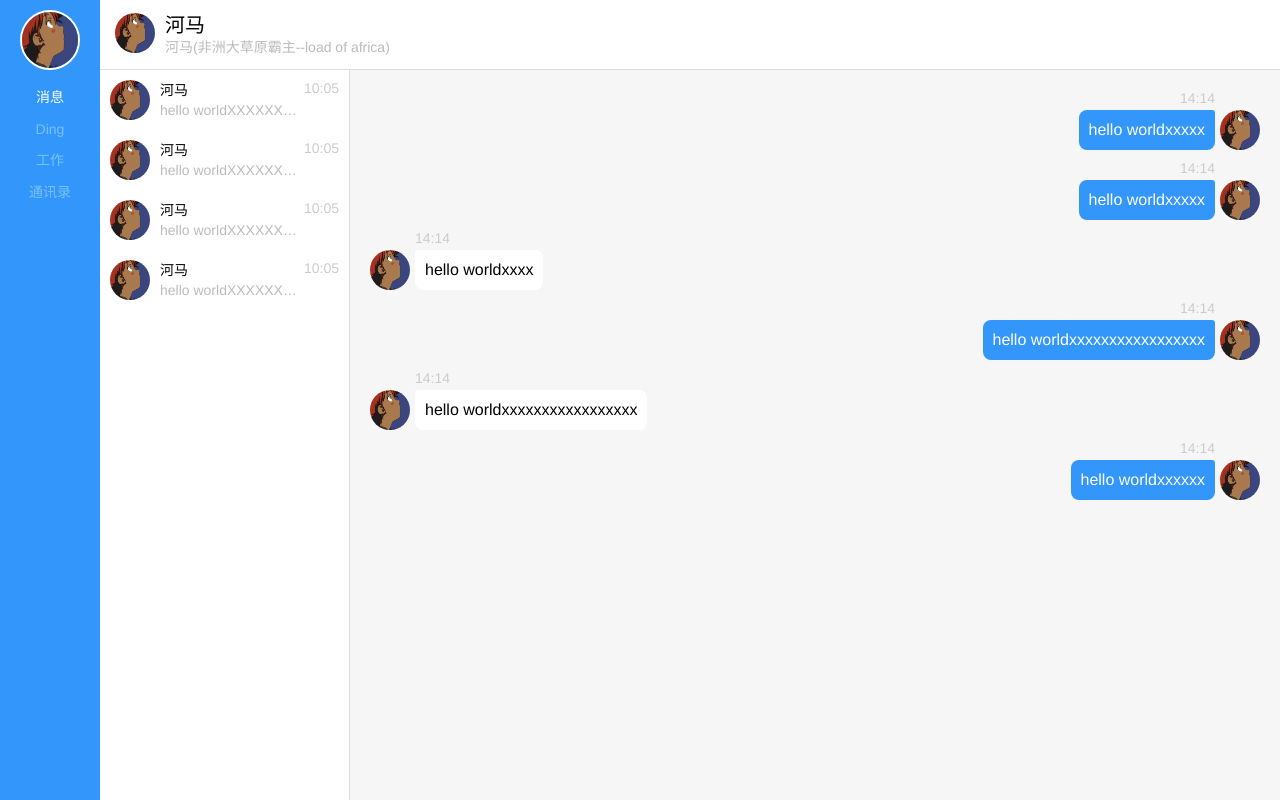
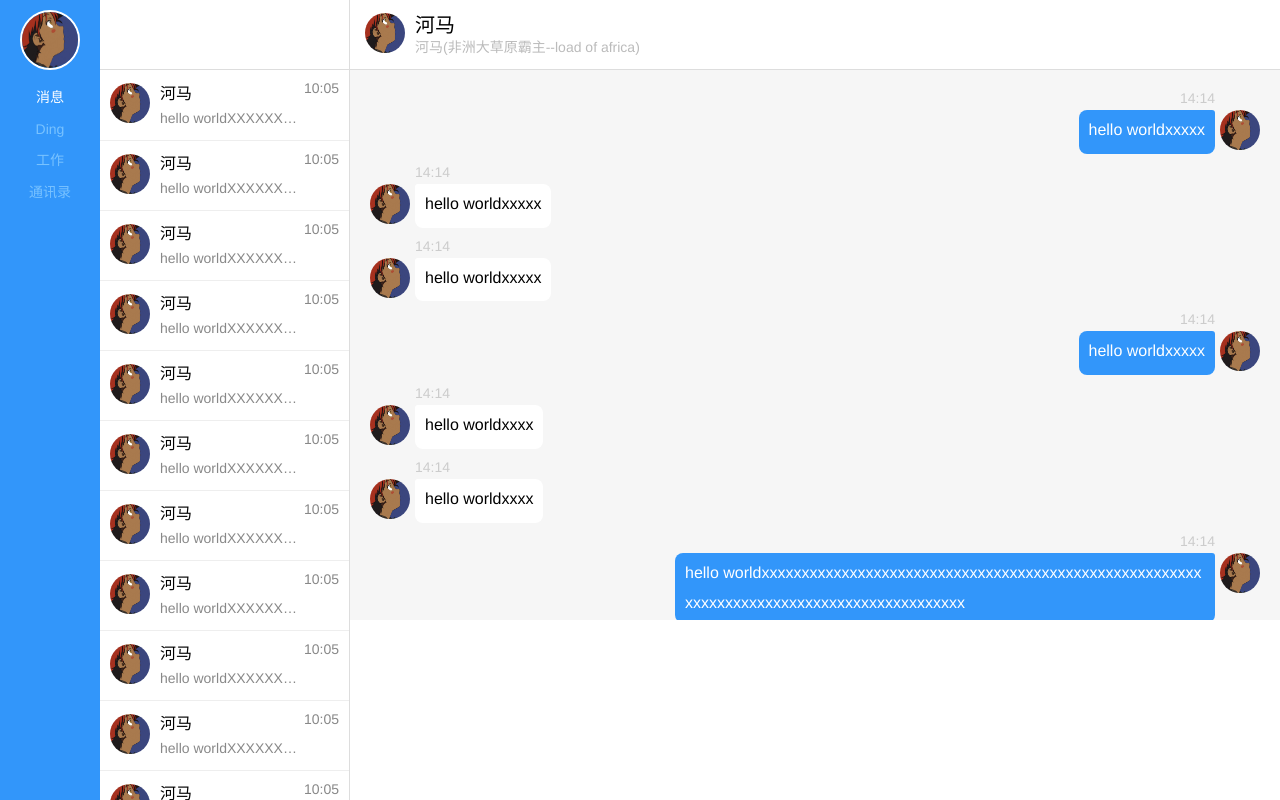
Before and after one commit to zhibushiwo/vue-dd, a Vue app: page /#/message in a window 1280 px wide. Built offline with nearby package versions, Linux system fonts and the light colour scheme; a small style sheet from the web is missing.

Commit message:
聊天改了下然后改联系人

```diff
--- a/src/components/chat-item.vue
+++ b/src/components/chat-item.vue
@@ -1,76 +1,76 @@
 <template>
-  <div class="chat-item">
+  <div class="chat-item" @click="setCurChat">
     <div class="avatar-wrap">
-          <img :src="avatarUrl">
+      <img :src="avatarUrl" />
     </div>
     <div class="content-wrap">
-          <div class="contacts">
-              {{contacts}}
+      <div class="contacts">{{contacts}}</div>
+      <div class="contactContent">{{contactContent}}</div>
     </div>
-          <div class="contactContent">
-              {{contactContent}}
-          </div>
-      </div>
-      <div class="time">
-          {{time}}
-      </div>
+    <div class="time">{{time}}</div>
   </div>
 </template>
 
 <script>
-import imgUrl from '@/assets/avatar.jpg'
+import imgUrl from "@/assets/avatar.jpg";
 export default {
-    props:{
-        avatarUrl:{
-            type:String,
-            default:imgUrl
+  props: {
+    avatarUrl: {
+      type: String,
+      default: imgUrl
     },
-        contacts:{
-            type:String,
-            default:"河马"
+    contacts: {
+      type: String,
+      default: "河马"
     },
-        contactContent:{
-            type:String,
-            default:"hello worldXXXXXXXXXXXXXXXXXXXXXXXXXXXX"
+    contactContent: {
+      type: String,
+      default: "hello worldXXXXXXXssss"
     },
-        time:{
-            type:String,
-            default:"10:05"
+    time: {
+      type: String,
+      default: "10:05"
     }
+  },
+  methods: {
+    setCurChat() {}
   }
-}
+};
 </script>
 
 <style lang="scss" scoped>
-.chat-item{
+.chat-item {
   display: flex;
   justify-content: flex-start;
   width: 100%;
-    height: 60px;
-    padding:10px;
-    .avatar-wrap{
-
-        img{
+  height: 70px;
+  padding: 10px;
+  align-items: center;
+  .avatar-wrap {
+    img {
       @include round(40px);
     }
   }
-    .content-wrap{
+  .content-wrap {
     display: flex;
     flex-direction: column;
     justify-content: space-around;
     flex: 1;
     padding-left: 10px;
+    height: 100%;
     @include text-ellipsis;
-        .contacts{
+    .contacts {
+      font-size: $font-size-lg;
       @include text-ellipsis;
     }
-        .contactContent{
-            color: #bbb;
+    .contactContent {
+      color: #888;
       @include text-ellipsis;
     }
   }
-    .time{
-        color: #ccc;
+  .time {
+    color: #888;
+    align-self: flex-start;
   }
 }
 </style>
--- a/src/components/msg-item.vue
+++ b/src/components/msg-item.vue
@@ -43,7 +43,7 @@ export default {
 
 <style lang="scss" scoped>
 .msg-item{
-    height: 40px;
+    min-height: 40px;
     display: flex;
     position: relative;
     .time{
@@ -65,6 +65,9 @@ export default {
         line-height: 30px;
         padding: 5px 10px;
         font-size: $font-size-lg;
+        max-width: 60%;
+        word-wrap:break-word;
+        word-break:break-all;
     }
     &.mine{
         flex-direction: row-reverse;
--- a/src/layout/head.vue
+++ b/src/layout/head.vue
@@ -1,7 +1,9 @@
 <template>
   <div class="head">
-
-    <ChatHead :avatar="user.avatar" :userName="user.userName" :userDetail="user.userDetail"  v-if="$route.name==='message'" />
+    <div class="left"></div>
+    <div class="right">
+      <ChatHead :avatar="user.avatar" :userName="user.userName" :userDetail="user.userDetail"  v-if="$route.name==='message'" />
+    </div>
   </div>
 </template>
 
@@ -39,6 +41,16 @@ export default {
   left: $side-bar-width;
   height: $layout-head-height;
   border-bottom: 1px solid #ddd;
-  padding: 5px 15px;
+
+  display: flex;
+  .left{
+    width: $aside-width;
+    border-right: 1px solid #ddd;
+  }
+  .right{
+    flex: 1;
+    padding: 5px 15px;
+  }
 }
+
 </style>
--- a/src/style/variables.scss
+++ b/src/style/variables.scss
@@ -5,3 +5,6 @@ $layout-head-height:70px;
 $aside-width:250px;
 $main-bg-color:#f6f6f6;
 $font-size-lg : 16px;
+$editor-height:250px;
+$border-color:#ddd;
+$border-color-light:#eee;
--- /dev/null
+++ b/src/views/contact/components/nav.vue
@@ -0,0 +1,31 @@
+<template>
+  <div class="nav">
+    <div class="icon">
+      <i class="iconfont" :class="iconType" :style="{color:iconColor}"></i>
+    </div>
+    <div class="title">{{title}}</div>
+  </div>
+</template>
+
+<script>
+export default {
+  props: ["iconType", "iconColor", "title"]
+};
+</script>
+
+<style lang="scss" scoped>
+.nav {
+    height: 70px;
+    display: flex;
+    align-items: center;
+    font-size: $font-size-lg ;
+    border-bottom: 1px solid $border-color-light;
+    padding: 0 15px;
+    .icon{
+        margin-right: 15px;
+        .iconfont{
+            font-size: 40px;
+        }
+    }
+}
+</style>
--- a/src/views/contact/index.vue
+++ b/src/views/contact/index.vue
@@ -1,15 +1,56 @@
 <template>
-  <div class="contack">
+  <div class="contact">
+      <div class="navBar">
+       <ContactNav v-for="(item,index) in navs" :key="index"  :iconType = item.iconType  :iconColor = item.iconColor :title = item.title />
 
+      </div>
+      <div class="content">
+
+      </div>
   </div>
 </template>
 
 <script>
+import ContactNav from './components/nav'
 export default {
-
+  components:{
+    ContactNav
+  },
+  data(){
+    return {
+      navs:[
+        {
+          iconType:"icon-icon_meeting_fill",
+          iconColor:"skyblue",
+          title:"我的好友",
+        },
+        {
+          iconType:"icon-icon_newapplication_",
+          iconColor:"green",
+          title:"新的好友",
+        },
+        {
+          iconType:"icon-icon_meeting_fill",
+          iconColor:"crimson",
+          title:"我的群组",
+        },
+        {
+          iconType:"icon-icon_boss_fill",
+          iconColor:"orange",
+          title:"特别关注",
+        }
+      ]
+    }
+  }
 }
 </script>
 
-<style>
-
+<style lang="scss" scoped>
+.contact{
+  display: flex;
+  .navBar{
+    width: $aside-width;
+    border-right: 1px solid #ddd;
+  }
+}
 </style>
--- a/src/views/message/components/history.vue
+++ b/src/views/message/components/history.vue
@@ -1,28 +1,29 @@
 <template>
   <div class="history">
-    <ChatItem />
-    <ChatItem />
-    <ChatItem />
-    <ChatItem />
+    <ChatItem v-for=" n in 12 " :key="n" class="chat-item" />
   </div>
 </template>
 
 <script>
-import ChatItem from '@/components/chat-item.vue'
+import ChatItem from "@/components/chat-item.vue";
 export default {
-  data(){
+  data() {
     return {
-      contactHistory:[]
-    }
+      contactHistory: []
+    };
   },
-  components:{
+  components: {
     ChatItem
   }
-}
+};
 </script>
 
 <style lang="scss" scoped>
-.history{
-    border-right: 1px solid #ddd;
+.history {
+  overflow: auto;
+  border-right: 1px solid #ddd;
+  .chat-item + .chat-item {
+    border-top: 1px solid #eee;
+  }
 }
 </style>
--- a/src/views/message/components/main.vue
+++ b/src/views/message/components/main.vue
@@ -1,59 +1,95 @@
 <template>
   <div class="chatMain">
-      <Msg v-for="(item,index) in msgData"  :key="index"  :content= item.content :time = item.time :isSend= item.isSend  class="msg-item"  />
+    <div class="msgContent">
+      <Msg
+        v-for="(item,index) in msgData"
+        :key="index"
+        :content="item.content"
+        :time="item.time"
+        :isSend="item.isSend"
+        class="msg-item"
+      />
+    </div>
+    <div class="editor"></div>
   </div>
 </template>
 
 <script>
-import Msg from '@/components/msg-item.vue'
+import Msg from "@/components/msg-item.vue";
 export default {
-  data(){
+  data() {
     return {
-      msgData:[
+      msgData: [
         {
-          content:"hello worldxxxxx",
-          time:"14:14",
-          isSend:0
+          content: "hello worldxxxxx",
+          time: "14:14",
+          isSend: 0
         },
         {
-          content:"hello worldxxxxx",
-          time:"14:14",
-          isSend:0
+          content: "hello worldxxxxx",
+          time: "14:14",
+          isSend: 1
         },
         {
-          content:"hello worldxxxx",
-          time:"14:14",
-          isSend:1
+          content: "hello worldxxxxx",
+          time: "14:14",
+          isSend: 1
         },
         {
-          content:"hello worldxxxxxxxxxxxxxxxxx",
-          time:"14:14",
-          isSend:0
+          content: "hello worldxxxxx",
+          time: "14:14",
+          isSend: 0
         },
         {
-          content:"hello worldxxxxxxxxxxxxxxxxx",
-          time:"14:14",
-          isSend:1
+          content: "hello worldxxxx",
+          time: "14:14",
+          isSend: 1
         },
         {
-          content:"hello worldxxxxxx",
-          time:"14:14",
-          isSend:0
+          content: "hello worldxxxx",
+          time: "14:14",
+          isSend: 1
+        },
+        {
+          content:
+            "hello worldxxxxxxxxxxxxxxxxxxxxxxxxxxxxxxxxxxxxxxxxxxxxxxxxxxxxxxxxxxxxxxxxxxxxxxxxxxxxxxxxxxxxxxxxxx",
+          time: "14:14",
+          isSend: 0
+        },
+        {
+          content: "hello worldxxxxxxxxxxxxxxxxx",
+          time: "14:14",
+          isSend: 1
+        },
+        {
+          content: "hello worldxxxxxx",
+          time: "14:14",
+          isSend: 0
         }
       ]
-    }
+    };
   },
-  components:{
+  components: {
     Msg
   }
-}
+};
 </script>
 
 <style lang="scss" scoped>
-.chatMain{
-  padding: 10px;
-  .msg-item{
-    margin: 30px 5px;
+.chatMain {
+  display: flex;
+  flex-direction: column;
+  .msgContent {
+    flex: 1;
+    padding: 10px;
+    overflow: auto;
+    .msg-item {
+      margin: 30px 5px 6px;
+    }
+  }
+  .editor {
+    background: #fff;
+    height: $editor-height;
   }
 }
 </style>
```
Lines whose indentation alone changed are shown as unchanged.
